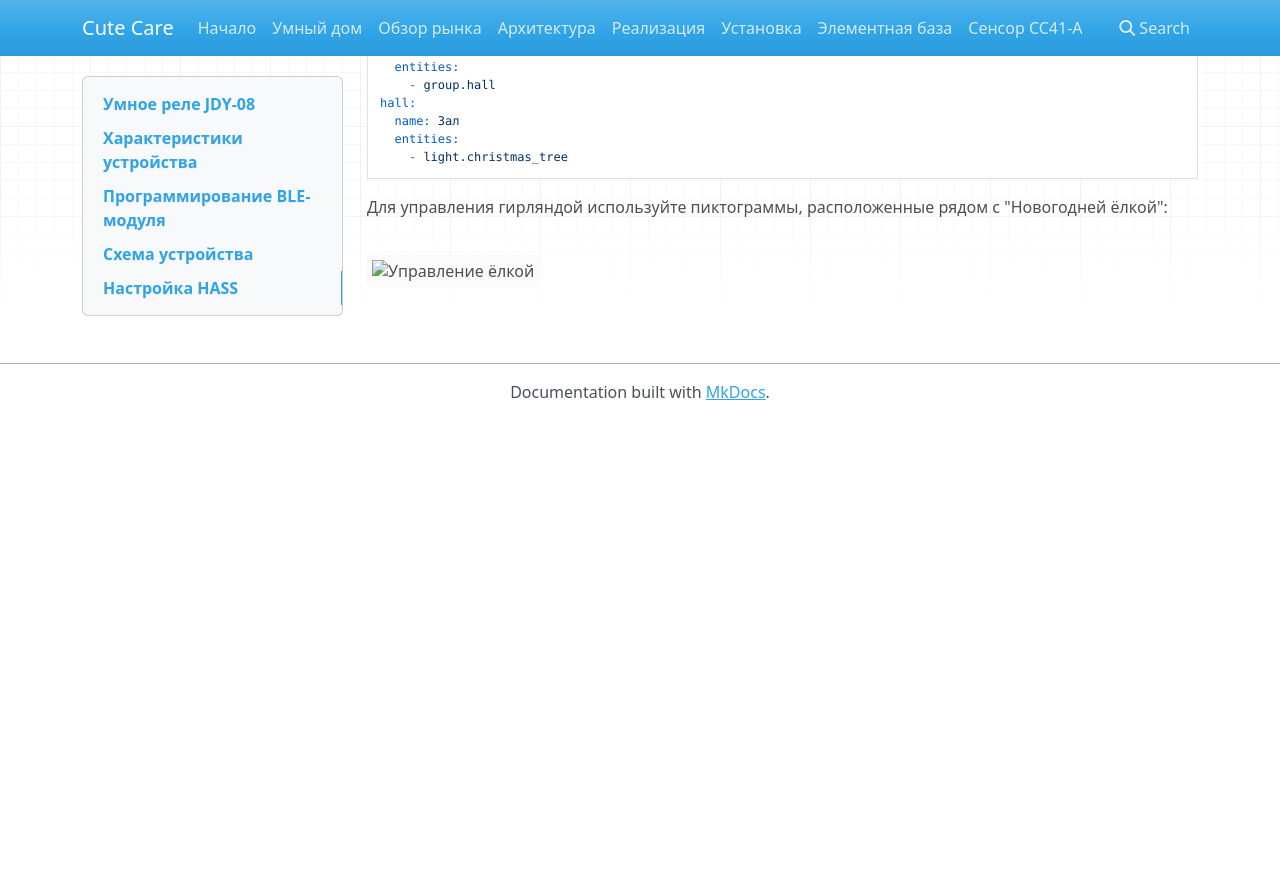
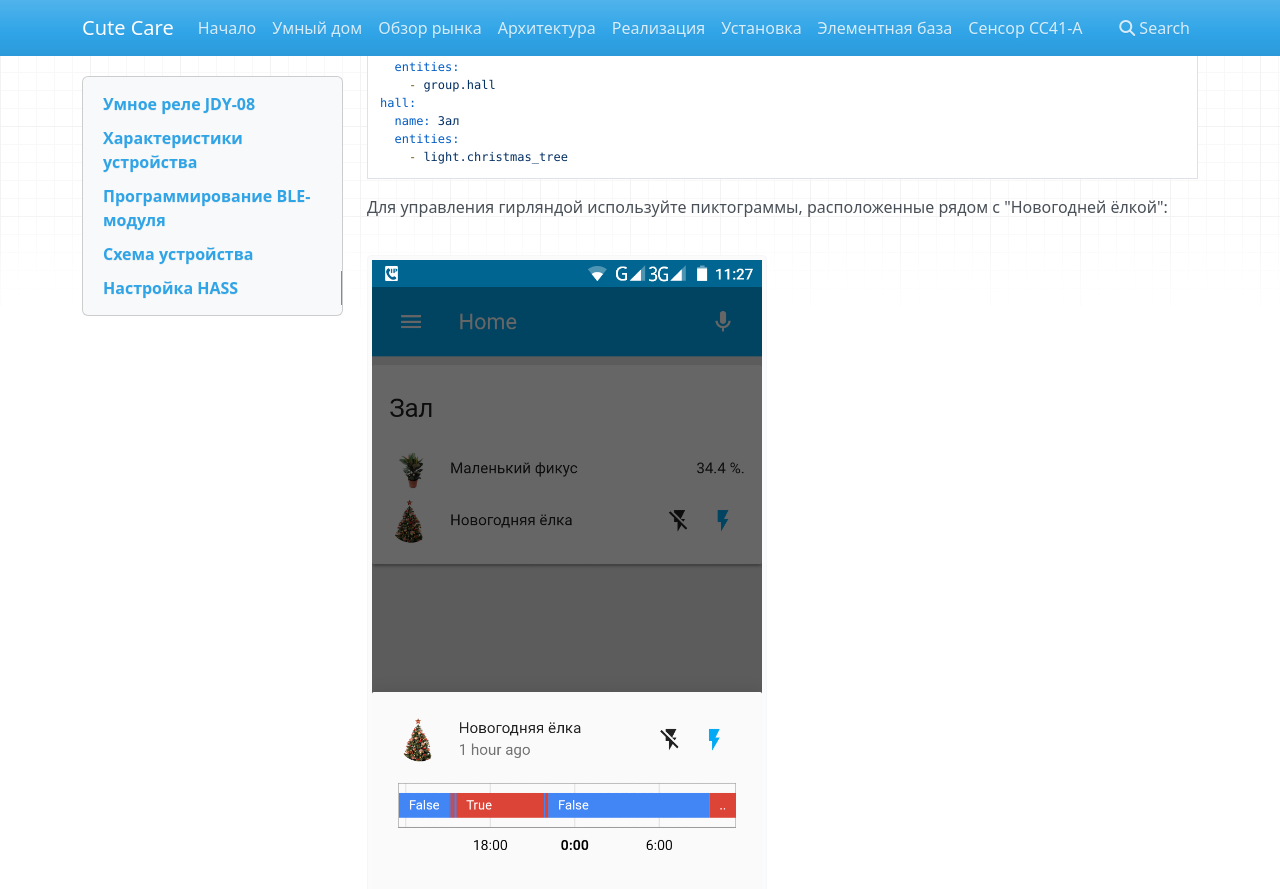
Before and after one commit to cutecare/cutecare-docs, an MkDocs documentation site: the page built from docs/Реле JDY-08.md, in a window 1280 px wide and 900 px high, scrolled down 2482 px. Shown: the top 889 px of the window. Built offline with MkDocs 1.6.1, drawn with Linux system fonts in a browser that asks for light colours; nearby versions of some CDN libraries; old or Windows-style settings are respelled for this version of MkDocs; before the commit the page ends 2902 px from its top, so only the background shows below that.

Commit message:
Update Реле JDY-08.md

```diff
--- a/docs/Реле JDY-08.md
+++ b/docs/Реле JDY-08.md
@@ -111,4 +111,4 @@ hall:
 
 Для управления гирляндой используйте пиктограммы, расположенные рядом с "Новогодней ёлкой":
 
-![Управление ёлкой]()
+<img src="https://github.com/cutecare/cutecare-docs/blob/master/images/relay_jdy08.jpg?raw=true" width="400">
```
